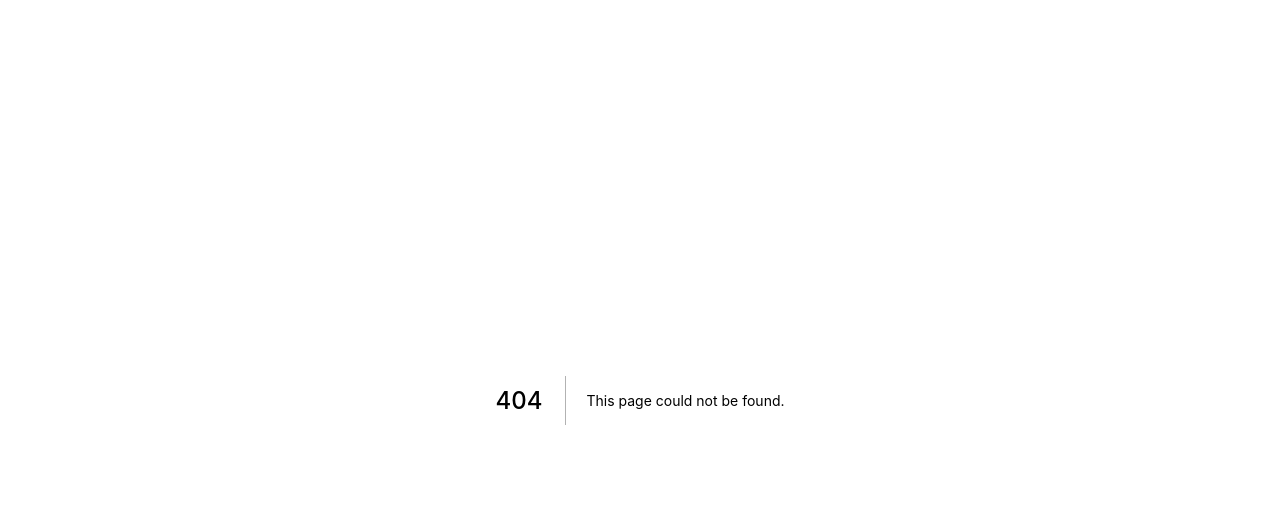
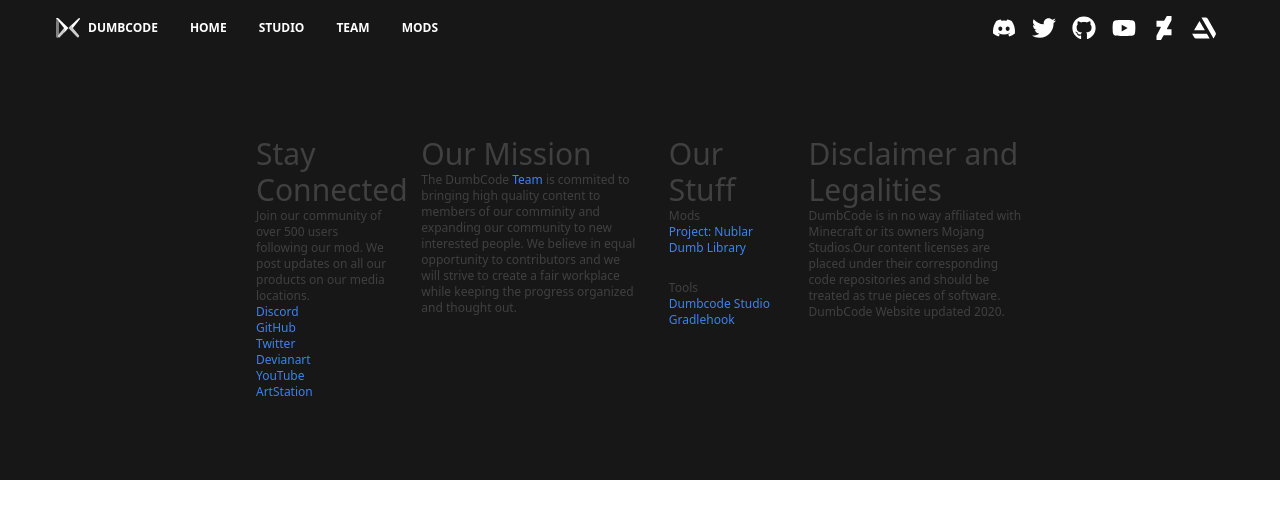
Before and after one commit to Nyfaria/DumbCode-Website, a Next.js app: page /team in a window 1280 px wide. Before the commit this address had no page. Shown: the top 518 px of the page. Built offline with nearby package versions, Linux system fonts and the light colour scheme.

Commit message:
Site Navigation

```diff
--- a/components/Footer.tsx
+++ b/components/Footer.tsx
@@ -7,10 +7,12 @@
         <div className="text-neutral-700 text-xs mx-4 w-1/6">
           <h1 className="text-3xl">Stay Connected</h1>
           <p>Join our community of over 500 users following our mod. We post updates on all our products on our media locations.</p>
-          <a className="text-blue-500"><Link href="/discord">Discord</Link></a><br />
+          <a className="text-blue-500" href="https://discord.gg/6mygAnq">Discord</a><br />
+          <a className="text-blue-500" href="https://github.com/Dumb-Code">GitHub</a><br />
           <a className="text-blue-500" href="https://twitter.com/dumbcodemc">Twitter</a><br />
           <a className="text-blue-500" href="https://www.deviantart.com/projectnublar">Devianart</a><br />
           <a className="text-blue-500" href="https://www.youtube.com/channel/UCjGWjtS8OMznjzTzpxQ0QYQ">YouTube</a><br />
+          <a className="text-blue-500" href="https://www.artstation.com/dumbcodemc">ArtStation</a><br />
         </div>
         <div className="text-neutral-700 text-xs mx-4 w-1/3">
           <h1 className="text-3xl">Our Mission</h1>
--- /dev/null
+++ b/components/Header.tsx
@@ -0,0 +1,13 @@
+import Head from 'next/head';
+
+const Header = ({ pageName }: { pageName: string}) => {
+    return (
+        <Head>
+            <title>DumbCode {pageName}</title>
+            <meta name="description" content="The home of everything DumbCode" />
+            <link rel="icon" href="/images/brand/favicon.ico" />
+        </Head>
+    );
+}
+
+export default Header;
--- /dev/null
+++ b/components/Icons.tsx
@@ -0,0 +1,73 @@
+import { SVGProps } from "react";
+
+export const SvgYoutube = (props: SVGProps<SVGSVGElement>) => (
+  <svg
+    viewBox="0 0 576 512"
+    {...props}
+  >
+    <path
+      fill="currentColor"
+      d="M549.655 124.083c-6.281-23.65-24.787-42.276-48.284-48.597C458.781 64 288 64 288 64S117.22 64 74.629 75.486c-23.497 6.322-42.003 24.947-48.284 48.597-11.412 42.867-11.412 132.305-11.412 132.305s0 89.438 11.412 132.305c6.281 23.65 24.787 41.5 48.284 47.821C117.22 448 288 448 288 448s170.78 0 213.371-11.486c23.497-6.321 42.003-24.171 48.284-47.821 11.412-42.867 11.412-132.305 11.412-132.305s0-89.438-11.412-132.305zm-317.51 213.508V175.185l142.739 81.205-142.739 81.201z"
+    />
+  </svg>
+);
+
+export const SvgArtstation = (props: SVGProps<SVGSVGElement>) => (
+  <svg
+    viewBox="0 0 512 512"
+    {...props}
+  >
+    <path
+      fill="currentColor"
+      d="m2 377.4 43 74.3A51.35 51.35 0 0 0 90.9 480h285.4l-59.2-102.6zM501.8 350 335.6 59.3A51.38 51.38 0 0 0 290.2 32h-88.4l257.3 447.6 40.7-70.5c1.9-3.2 21-29.7 2-59.1zM275 304.5l-115.5-200L44 304.5z"
+    />
+  </svg>
+);
+
+export const SvgDeviantart = (props: SVGProps<SVGSVGElement>) => (
+  <svg
+    viewBox="0 0 320 512"
+    {...props}
+  >
+    <path
+      fill="currentColor"
+      d="m320 93.2-98.2 179.1 7.4 9.5H320v127.7H159.1l-13.5 9.2-43.7 84c-.3 0-8.6 8.6-9.2 9.2H0v-93.2l93.2-179.4-7.4-9.2H0V102.5h156l13.5-9.2 43.7-84c.3 0 8.6-8.6 9.2-9.2H320v93.1z"
+    />
+  </svg>
+);
+
+export const SvgGithub = (props: SVGProps<SVGSVGElement>) => (
+  <svg
+    viewBox="0 0 496 512"
+    {...props}
+  >
+    <path
+      fill="currentColor"
+      d="M165.9 397.4c0 2-2.3 3.6-5.2 3.6-3.3.3-5.6-1.3-5.6-3.6 0-2 2.3-3.6 5.2-3.6 3-.3 5.6 1.3 5.6 3.6zm-31.1-4.5c-.7 2 1.3 4.3 4.3 4.9 2.6 1 5.6 0 6.2-2s-1.3-4.3-4.3-5.2c-2.6-.7-5.5.3-6.2 2.3zm44.2-1.7c-2.9.7-4.9 2.6-4.6 4.9.3 2 2.9 3.3 5.9 2.6 2.9-.7 4.9-2.6 4.6-4.6-.3-1.9-3-3.2-5.9-2.9zM244.8 8C106.1 8 0 113.3 0 252c0 110.9 69.8 205.8 169.5 239.2 12.8 2.3 17.3-5.6 17.3-12.1 0-6.2-.3-40.4-.3-61.4 0 0-70 15-84.7-29.8 0 0-11.4-29.1-27.8-36.6 0 0-22.9-15.7 1.6-15.4 0 0 24.9 2 38.6 25.8 21.9 38.6 58.6 27.5 72.9 20.9 2.3-16 8.8-27.1 16-33.7-55.9-6.2-112.3-14.3-112.3-110.5 0-27.5 7.6-41.3 23.6-58.9-2.6-6.5-11.1-33.3 2.6-67.9 20.9-6.5 69 27 69 27 20-5.6 41.5-8.5 62.8-8.5s42.8 2.9 62.8 8.5c0 0 48.1-33.6 69-27 13.7 34.7 5.2 61.4 2.6 67.9 16 17.7 25.8 31.5 25.8 58.9 0 96.5-58.9 104.2-114.8 110.5 9.2 7.9 17 22.9 17 46.4 0 33.7-.3 75.4-.3 83.6 0 6.5 4.6 14.4 17.3 12.1C428.2 457.8 496 362.9 496 252 496 113.3 383.5 8 244.8 8zM97.2 352.9c-1.3 1-1 3.3.7 5.2 1.6 1.6 3.9 2.3 5.2 1 1.3-1 1-3.3-.7-5.2-1.6-1.6-3.9-2.3-5.2-1zm-10.8-8.1c-.7 1.3.3 2.9 2.3 3.9 1.6 1 3.6.7 4.3-.7.7-1.3-.3-2.9-2.3-3.9-2-.6-3.6-.3-4.3.7zm32.4 35.6c-1.6 1.3-1 4.3 1.3 6.2 2.3 2.3 5.2 2.6 6.5 1 1.3-1.3.7-4.3-1.3-6.2-2.2-2.3-5.2-2.6-6.5-1zm-11.4-14.7c-1.6 1-1.6 3.6 0 5.9 1.6 2.3 4.3 3.3 5.6 2.3 1.6-1.3 1.6-3.9 0-6.2-1.4-2.3-4-3.3-5.6-2z"
+    />
+  </svg>
+);
+
+export const SvgDiscord = (props: SVGProps<SVGSVGElement>) => (
+  <svg
+    viewBox="0 0 640 512"
+    {...props}
+  >
+    <path
+      fill="currentColor"
+      d="M524.531 69.836a1.5 1.5 0 0 0-.764-.7A485.065 485.065 0 0 0 404.081 32.03a1.816 1.816 0 0 0-1.923.91 337.461 337.461 0 0 0-14.9 30.6 447.848 447.848 0 0 0-134.426 0 309.541 309.541 0 0 0-15.135-30.6 1.89 1.89 0 0 0-1.924-.91 483.689 483.689 0 0 0-119.688 37.107 1.712 1.712 0 0 0-.788.676C39.068 183.651 18.186 294.69 28.43 404.354a2.016 2.016 0 0 0 .765 1.375 487.666 487.666 0 0 0 146.825 74.189 1.9 1.9 0 0 0 2.063-.676A348.2 348.2 0 0 0 208.12 430.4a1.86 1.86 0 0 0-1.019-2.588 321.173 321.173 0 0 1-45.868-21.853 1.885 1.885 0 0 1-.185-3.126 251.047 251.047 0 0 0 9.109-7.137 1.819 1.819 0 0 1 1.9-.256c96.229 43.917 200.41 43.917 295.5 0a1.812 1.812 0 0 1 1.924.233 234.533 234.533 0 0 0 9.132 7.16 1.884 1.884 0 0 1-.162 3.126 301.407 301.407 0 0 1-45.89 21.83 1.875 1.875 0 0 0-1 2.611 391.055 391.055 0 0 0 30.014 48.815 1.864 1.864 0 0 0 2.063.7A486.048 486.048 0 0 0 610.7 405.729a1.882 1.882 0 0 0 .765-1.352c12.264-126.783-20.532-236.912-86.934-334.541ZM222.491 337.58c-28.972 0-52.844-26.587-52.844-59.239s23.409-59.241 52.844-59.241c29.665 0 53.306 26.82 52.843 59.239 0 32.654-23.41 59.241-52.843 59.241Zm195.38 0c-28.971 0-52.843-26.587-52.843-59.239s23.409-59.241 52.843-59.241c29.667 0 53.307 26.82 52.844 59.239 0 32.654-23.177 59.241-52.844 59.241Z"
+    />
+  </svg>
+);
+
+export const SvgTwitter = (props: SVGProps<SVGSVGElement>) => (
+  <svg
+    viewBox="0 0 512 512"
+    {...props}
+  >
+    <path
+      fill="currentColor"
+      d="M459.37 151.716c.325 4.548.325 9.097.325 13.645 0 138.72-105.583 298.558-298.558 298.558-59.452 0-114.68-17.219-161.137-47.106 8.447.974 16.568 1.299 25.34 1.299 49.055 0 94.213-16.568 130.274-44.832-46.132-.975-84.792-31.188-98.112-72.772 6.498.974 12.995 1.624 19.818 1.624 9.421 0 18.843-1.3 27.614-3.573-48.081-9.747-84.143-51.98-84.143-102.985v-1.299c13.969 7.797 30.214 12.67 47.431 13.319-28.264-18.843-46.781-51.005-46.781-87.391 0-19.492 5.197-37.36 14.294-52.954 51.655 63.675 129.3 105.258 216.365 109.807-1.624-7.797-2.599-15.918-2.599-24.04 0-57.828 46.782-104.934 104.934-104.934 30.213 0 57.502 12.67 76.67 33.137 23.715-4.548 46.456-13.32 66.599-25.34-7.798 24.366-24.366 44.833-46.132 57.827 21.117-2.273 41.584-8.122 60.426-16.243-14.292 20.791-32.161 39.308-52.628 54.253z"
+    />
+  </svg>
+);
--- a/components/Navbar.tsx
+++ b/components/Navbar.tsx
@@ -1,30 +1,67 @@
 import Image from "next/image";
+import { useRouter } from "next/router";
+import { SvgArtstation, SvgDeviantart, SvgDiscord, SvgGithub, SvgTwitter, SvgYoutube } from "./Icons";
 
 const logo = '/images/brand/logo.svg'
 
 const Navbar = () => {
+
+    const router = useRouter();
+    const takeHome = (e: { preventDefault: () => void; }) => {
+        e.preventDefault();
+        router.push("/");
+    }
+
     return (
         <div className="bg-neutral-900 w-screen h-14 pl-10 flex flex-row">
-            <div className="bg-neutral-900 px-4 text-white text-xs capitalize hover:bg-neutral-700 h-full font-semibold flex flex-row cursor-pointer">
+            <div className="bg-neutral-900 px-4 text-white text-xs capitalize hover:bg-neutral-700 h-full font-semibold flex flex-row cursor-pointer"
+                onClick={takeHome}>
                 <div className="mt-4 mr-2">
                     <Image src={logo} width={24} height={24} />
                 </div>
                 <p className="pt-5">DUMBCODE</p>
             </div>
-            <NavbarButton name="HOME" />
-            <NavbarButton name="STUDIO" />
-            <NavbarButton name="TEAM" />
-            <NavbarButton name="MODS" />
+            <div className="flex-grow">
+                <NavbarButton name="HOME" route="/" />
+                <NavbarButton name="STUDIO" route="/studio" />
+                <NavbarButton name="TEAM" route="/team" />
+                <NavbarButton name="MODS" route="/mods" />
+            </div>
+            <div className="pr-4 mr-10 pt-3 flex flex-row">
+                <NavbarIconButton icon={<SvgDiscord className="h-6 w-6 text-center" />} route="https://discord.gg/6mygAnq" />
+                <NavbarIconButton icon={<SvgTwitter className="h-6 w-6 text-center" />} route="https://twitter.com/dumbcodemc" />
+                <NavbarIconButton icon={<SvgGithub className="h-6 w-6 text-center" />} route="https://github.com/Dumb-Code" />
+                <NavbarIconButton icon={<SvgYoutube className="h-6 w-6 text-center" />} route="https://www.youtube.com/channel/UCjGWjtS8OMznjzTzpxQ0QYQ" />
+                <NavbarIconButton icon={<SvgDeviantart className="h-6 w-6 text-center" />} route="https://www.deviantart.com/projectnublar" />
+                <NavbarIconButton icon={<SvgArtstation className="h-6 w-6 text-center" />} route="https://www.artstation.com/dumbcodemc" />
+            </div>
         </div>
     );
 }
 
-const NavbarButton = ({ name }: { name: string}) => {
+const NavbarButton = ({ name, route }: { name: string, route: string }) => {
+
+    const router = useRouter();
+    const handleClick = (e: { preventDefault: () => void; }) => {
+        e.preventDefault();
+        router.push(route);
+    }
+
     return (
-        <button className="bg-neutral-900 px-4 text-white text-xs capitalize hover:bg-neutral-700 h-full font-semibold">
+        <button className="bg-neutral-900 px-4 text-white text-xs capitalize hover:bg-neutral-700 h-full font-semibold transition-colors"
+            onClick={handleClick}>
             {name}
         </button>
     );
 }
 
+const NavbarIconButton = ({ icon, route }: { icon: JSX.Element, route: string }) => {
+
+    return (
+        <a target="_blank" href={route} className="bg-neutral-900 pl-1 pt-1 text-white text-xs capitalize hover:bg-neutral-700 h-8 w-8 rounded-full font-semibold transition-all mx-1 hover:scale-110">
+            {icon}
+        </a>
+    );
+}
+
 export default Navbar;
--- a/pages/index.tsx
+++ b/pages/index.tsx
@@ -1,5 +1,5 @@
-import Head from 'next/head';
 import Footer from '../components/Footer';
+import Header from '../components/Header';
 import Navbar from '../components/Navbar';
 import TeamCarousel from '../components/TeamCarousel';
 
@@ -19,11 +19,7 @@
 
   return (
     <div className="overflow-x-hidden">
-      <Head>
-        <title>DumbCode Home</title>
-        <meta name="description" content="Generated by create next app" />
-        <link rel="icon" href="/favicon.ico" />
-      </Head>
+      <Header pageName="Home" />
       <Navbar />
       <div className="bg-neutral-800 text-white">
 
--- /dev/null
+++ b/pages/mods/index.tsx
@@ -0,0 +1,16 @@
+import Footer from "../../components/Footer";
+import Header from "../../components/Header";
+import Navbar from "../../components/Navbar";
+
+const ModsPage = () => {
+    return (
+        <>
+            <Header pageName="Mods" />
+            <Navbar />
+
+            <Footer />
+        </>
+    );
+}
+
+export default ModsPage;
--- /dev/null
+++ b/pages/studio.tsx
@@ -0,0 +1,16 @@
+import Footer from "../components/Footer";
+import Header from "../components/Header";
+import Navbar from "../components/Navbar";
+
+const StudioPage = () => {
+    return (
+        <>
+            <Header pageName="Studio" />
+            <Navbar />
+
+            <Footer />
+        </>
+    );
+}
+
+export default StudioPage;
--- /dev/null
+++ b/pages/team.tsx
@@ -0,0 +1,16 @@
+import Footer from "../components/Footer";
+import Header from "../components/Header";
+import Navbar from "../components/Navbar";
+
+const TeamPage = () => {
+    return (
+        <>
+            <Header pageName="Team" />
+            <Navbar />
+
+            <Footer />
+        </>
+    );
+}
+
+export default TeamPage;
```
